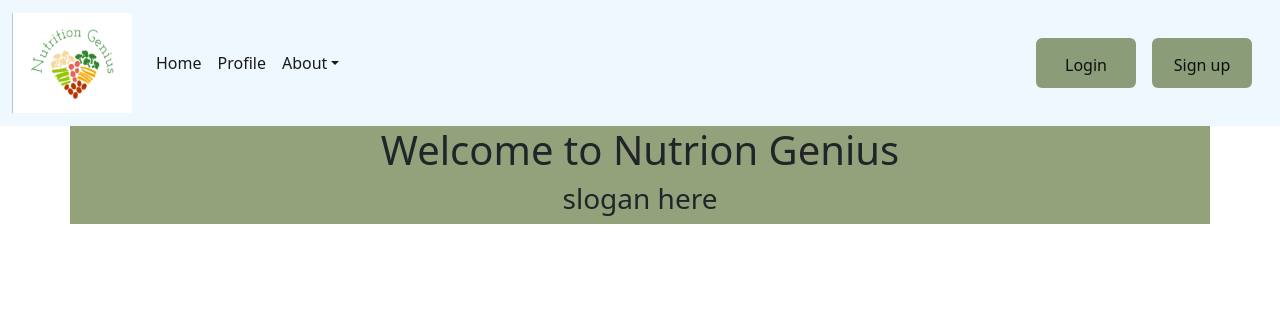
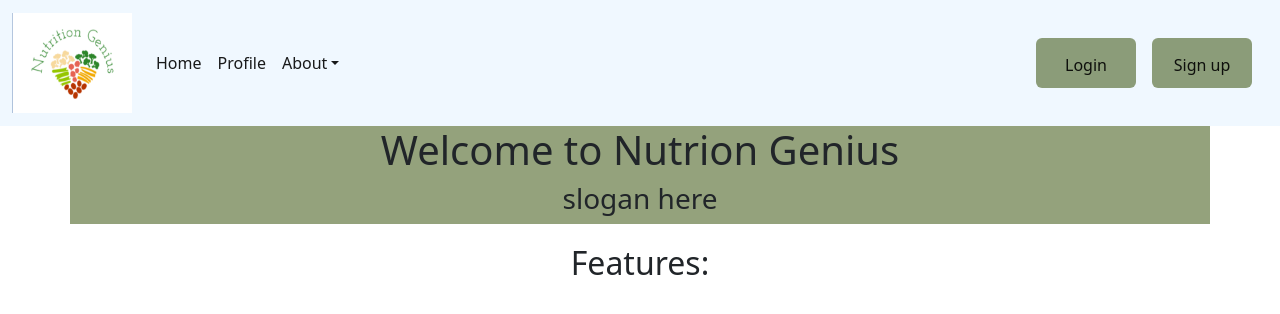
Before and after one commit to WVU-CS230-2022-08-Group09/nutrition-genius, an Angular app: page / in a window 1280 px wide. Shown: the top 314 px of the page. Built offline with nearby package versions, Linux system fonts and the light colour scheme.

Commit message:
beginning to add features

```diff
--- a/src/app/home-page/home-page.component.css
+++ b/src/app/home-page/home-page.component.css
@@ -7,6 +7,8 @@
 .slogan{
     text-align: center;
 }
-.card-header{
+.features{
+    text-align: center;
+    font-weight: lighter;
     margin: 20px;
 }
--- a/src/app/home-page/home-page.component.html
+++ b/src/app/home-page/home-page.component.html
@@ -8,3 +8,8 @@
         </div>
     </div>
 </div>
+<div class="container">
+    <div class="main-body">
+        <h2 class="features">Features:</h2>
+    </div>
+</div>
```
